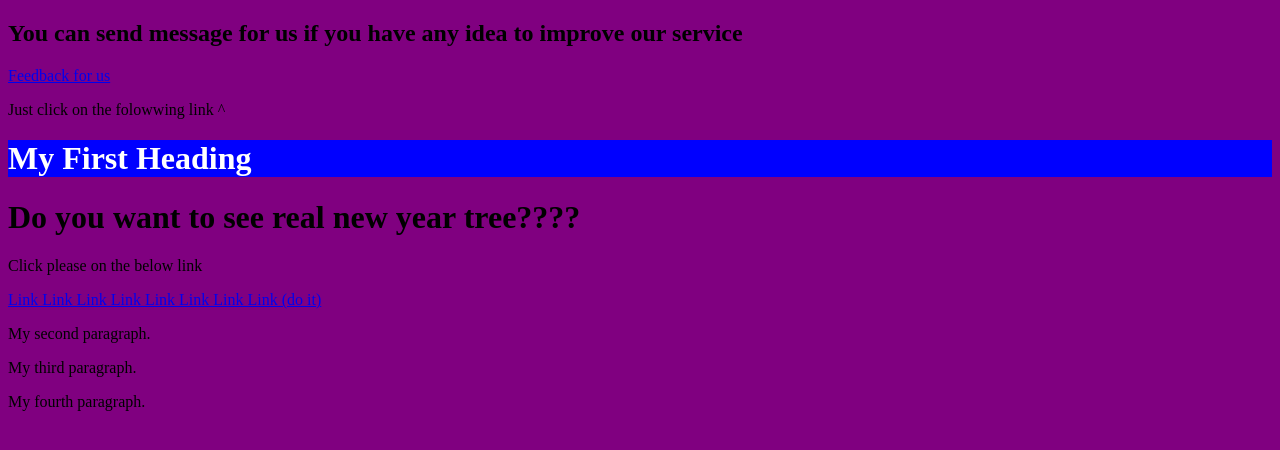
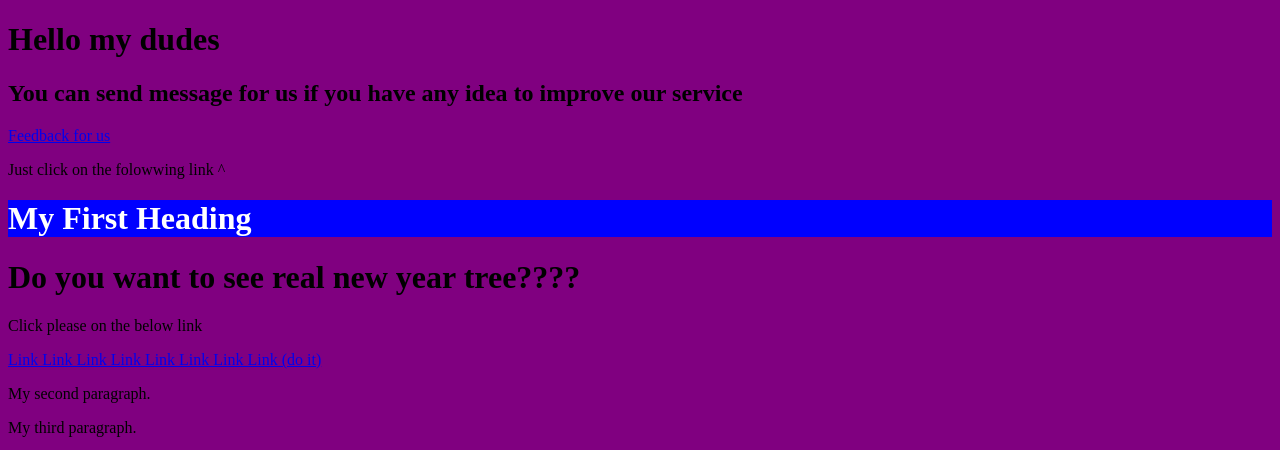
Before and after one commit to Polusmyak1989/leonid-first, a plain HTML site: page index.html in a window 1280 px wide. Shown: the top 450 px of the page. Drawn offline with Linux system fonts and the light colour scheme.

Commit message:
added meeting in header

```diff
--- a/index.html
+++ b/index.html
@@ -7,7 +7,7 @@
 
 </head>
 <body>
-
+<h1> Hello my dudes </h1>
 <h2> You can send message for us if you have any idea to improve our service</h2>
 <a href="mailto:bugsbuster2020@gmail.com" target="_blankl">Feedback for us</a>
 <p>Just click on the folowwing link ^</p>
```
